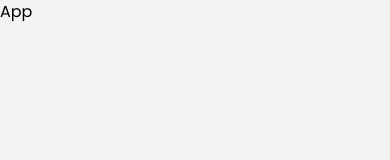
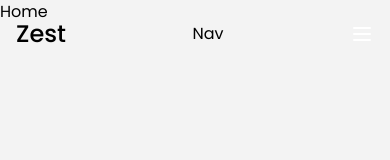
Before and after one commit to maundu55/Recipe, a React (Vite) app: page / in a window 390 px wide. Shown: the top 160 px of the page. Built offline with nearby package versions, Linux system fonts and the light colour scheme.

Commit message:
add pages , Home

```diff
--- a/src/App.jsx
+++ b/src/App.jsx
@@ -1,8 +1,18 @@
 import React from 'react'
+import Header from './components/Header'
+import Home from './pages/Home'
+import { BrowserRouter, Routes, Route } from 'react-router-dom'
 
 const App = () => {
   return (
-    <div>App</div>
+    <>
+      <BrowserRouter>
+      <Header />
+      <Routes>
+        <Route path='/' element={<Home />} />
+      </Routes>
+      </BrowserRouter>
+    </>
   )
 }
 
--- a/src/components/Header.jsx
+++ b/src/components/Header.jsx
@@ -1,8 +1,21 @@
 import React from 'react'
+import { Menu } from 'lucide-react';
+import Nav from './Nav'
 
 const Header = () => {
   return (
-    <div>Header</div>
+    <header className='fixed top-0 z-50 w-full transition-all duration-300 ease-in-out'>
+    <div className='container flex items-center justify-between py-4'>
+    <a className='text-500 font-500' href="/">
+    Zest
+    </a>
+    <Nav />
+
+    <button className='z-50 text-white md:hidden'>
+        <Menu/>
+    </button>
+    </div>
+    </header>
   )
 }
 
--- /dev/null
+++ b/src/components/Nav.jsx
@@ -0,0 +1,9 @@
+import React from 'react'
+
+const Nav = () => {
+  return (
+    <div>Nav</div>
+  )
+}
+
+export default Nav
--- a/src/index.css
+++ b/src/index.css
@@ -1,3 +1,15 @@
 @import "tailwindcss/base";
 @import "tailwindcss/components";
 @import "tailwindcss/utilities";
+
+.hero {
+    position: relative;
+    background: url(./assets/hero-bg.webp);
+    background-position: left;
+    background-repeat: no-repeat;
+    background-size: cover;
+    min-height: 100vh;
+    display: flex;
+    align-items: center;
+    justify-content: center;
+  }
--- /dev/null
+++ b/src/pages/Home.jsx
@@ -0,0 +1,9 @@
+import React from 'react'
+
+const Home = () => {
+  return (
+    <div>Home</div>
+  )
+}
+
+export default Home
```
Also changed, not shown: src/assets/hero-bg.webp (added).
